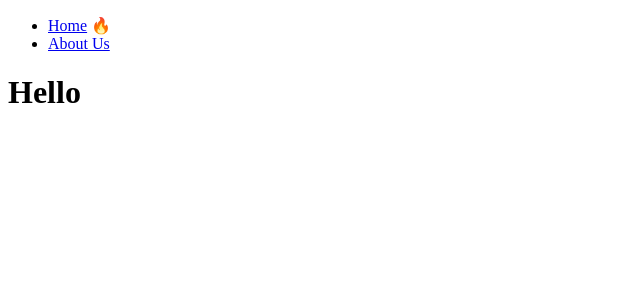
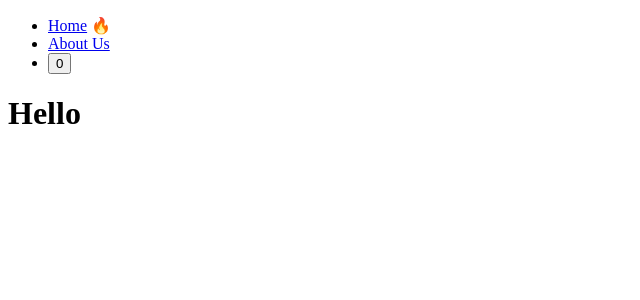
Before and after one commit to seorang42/nextJS14-practice, a Next.js app: page / in a window 1280 px wide. Shown: the top 300 px of the page, without its empty margins (0-640 px from the left). Built offline with nearby package versions, Linux system fonts and the light colour scheme.

Commit message:
2.4 Hydration

```diff
--- a/components/navigation.tsx
+++ b/components/navigation.tsx
@@ -2,9 +2,11 @@
 
 import Link from "next/link";
 import { usePathname } from "next/navigation";
+import { useState } from "react";
 
 export default function Navigation() {
   const path = usePathname();
+  const [count, setCount] = useState(0);
   return (
     <nav>
       <ul>
@@ -14,6 +16,9 @@
         <li>
           <Link href="/about-us">About Us</Link> {path === "/about-us" && "🔥"}
         </li>
+        <li>
+          <button onClick={() => setCount((prev) => prev + 1)}>{count}</button>
+        </li>
       </ul>
     </nav>
   );
```
Also changed, not shown: 1 other file (tests, documents, lock files or other folders).
